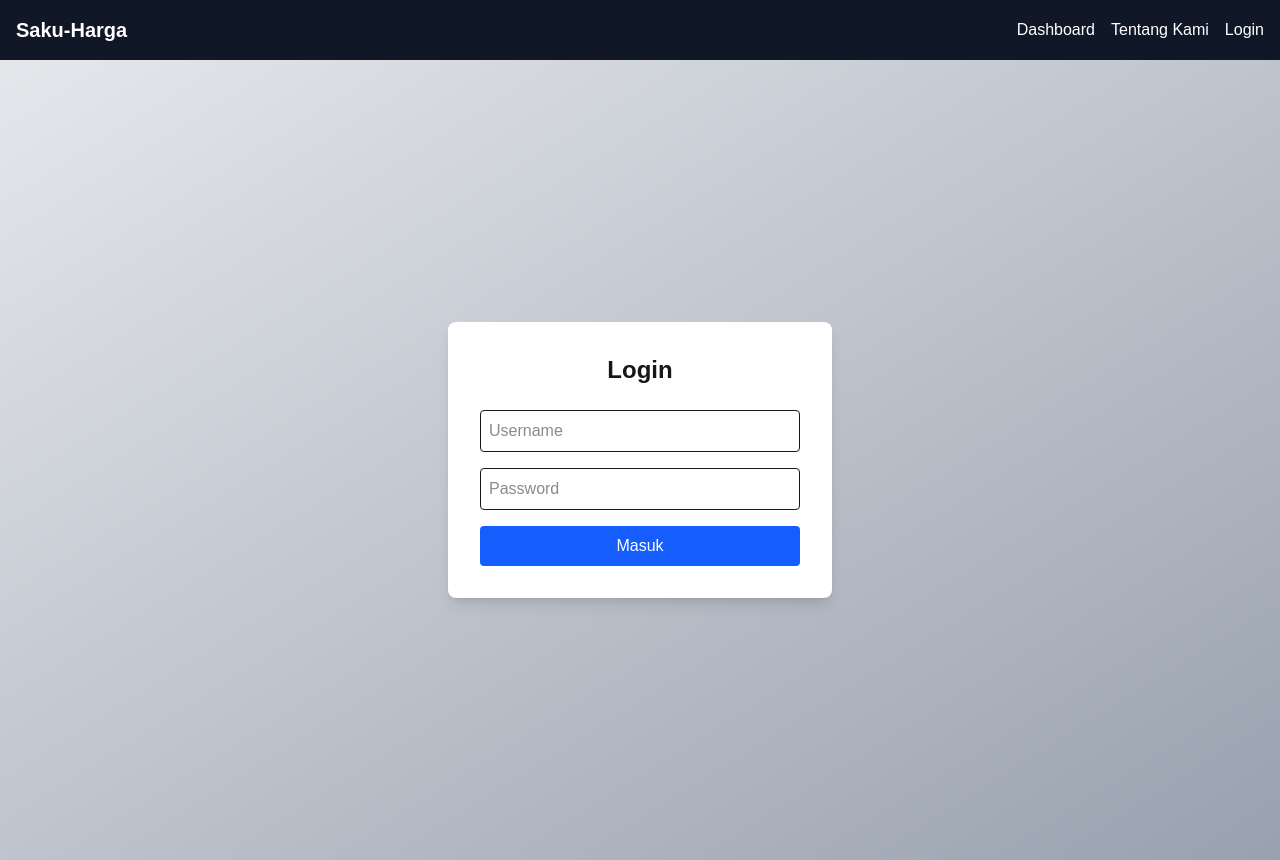
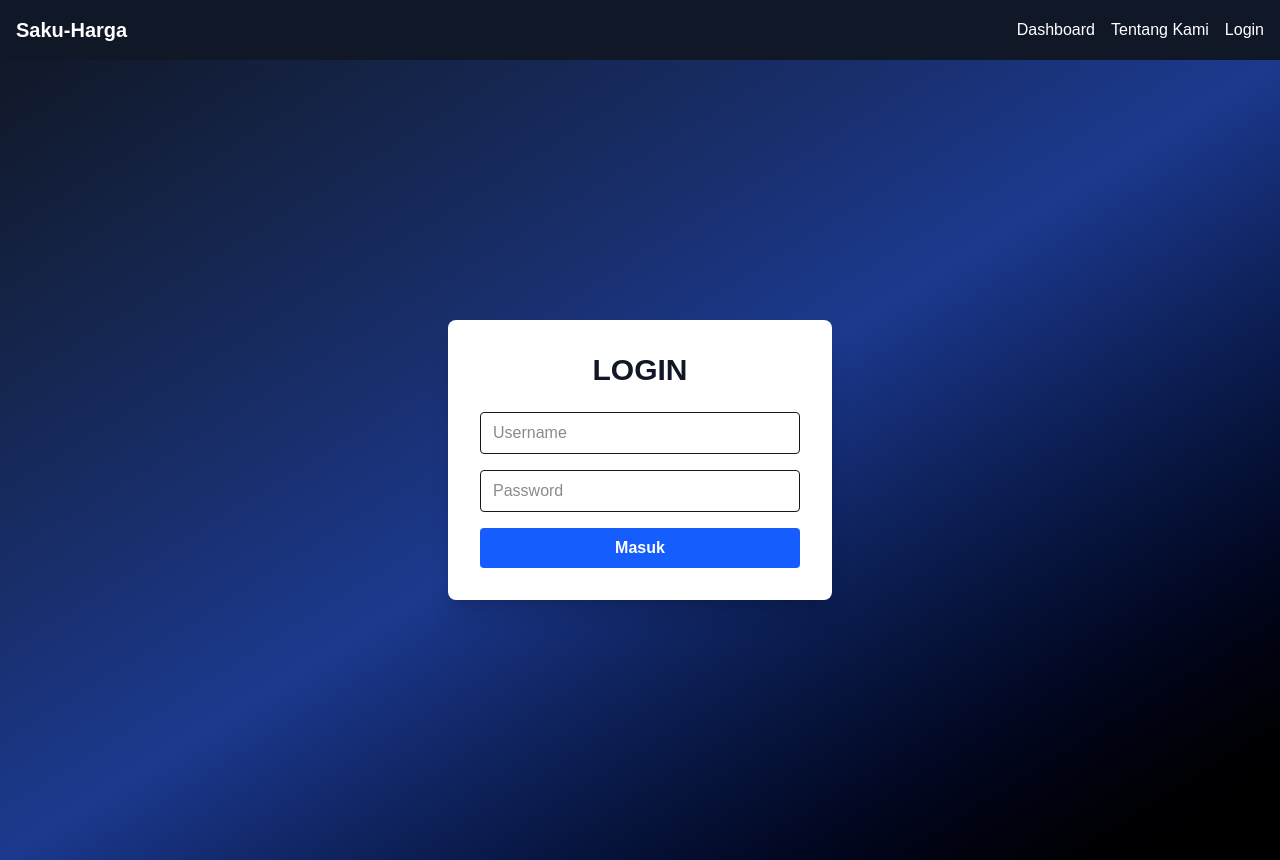
Before and after one commit to ArifaMuthmainnah/saku-harga, a Next.js app: page /login in a window 1280 px wide. Built offline with nearby package versions, Linux system fonts and the light colour scheme.

Commit message:
style: improve login page with gradient background and bold title

```diff
--- a/src/app/login/page.tsx
+++ b/src/app/login/page.tsx
@@ -1,20 +1,14 @@
 "use client";
 
-import { useEffect, useState } from "react";
+import { useState } from "react";
 import { useRouter } from "next/navigation";
 
 export default function LoginPage() {
+  const router = useRouter();
   const [username, setUsername] = useState("");
   const [password, setPassword] = useState("");
-  const router = useRouter();
 
- useEffect(() => {
-    const role = localStorage.getItem("role");
-    if (role === "admin") router.replace("/admin");
-    if (role === "user") router.replace("/user");
-  }, [router]);
-
-  const handleLogin = (e: React.FormEvent) => {
+  const handleSubmit = (e: React.FormEvent) => {
     e.preventDefault();
 
     if (username === "admin" && password === "admin123") {
@@ -24,32 +18,37 @@ export default function LoginPage() {
       localStorage.setItem("role", "user");
       router.push("/user");
     } else {
-      alert("Username atau password salah");
+      alert("Username atau Password salah!");
     }
   };
 
   return (
-    <main className="flex items-center justify-center min-h-screen bg-gradient-to-br from-gray-200 to-gray-400">
-      <div className="bg-white shadow-lg rounded-lg p-8 w-96">
-        <h1 className="text-2xl font-bold text-center mb-6">Login</h1>
-        <form onSubmit={handleLogin} className="space-y-4">
+    <main className="flex items-center justify-center min-h-screen bg-gradient-to-br from-gray-900 via-blue-900 to-black">
+      <div className="bg-white rounded-lg shadow-xl p-8 w-96">
+        {/* Judul */}
+        <h1 className="text-3xl font-extrabold text-center mb-6 text-gray-900">
+          LOGIN
+        </h1>
+
+        {/* Form */}
+        <form onSubmit={handleSubmit} className="space-y-4">
           <input
             type="text"
             placeholder="Username"
             value={username}
             onChange={(e) => setUsername(e.target.value)}
-            className="border p-2 rounded w-full"
+            className="w-full border rounded px-3 py-2 focus:ring-2 focus:ring-blue-500"
           />
           <input
             type="password"
             placeholder="Password"
             value={password}
             onChange={(e) => setPassword(e.target.value)}
-            className="border p-2 rounded w-full"
+            className="w-full border rounded px-3 py-2 focus:ring-2 focus:ring-blue-500"
           />
           <button
             type="submit"
-            className="w-full bg-blue-600 hover:bg-blue-700 text-white py-2 rounded"
+            className="w-full bg-blue-600 hover:bg-blue-700 text-white font-bold py-2 rounded transition"
           >
             Masuk
           </button>
```
